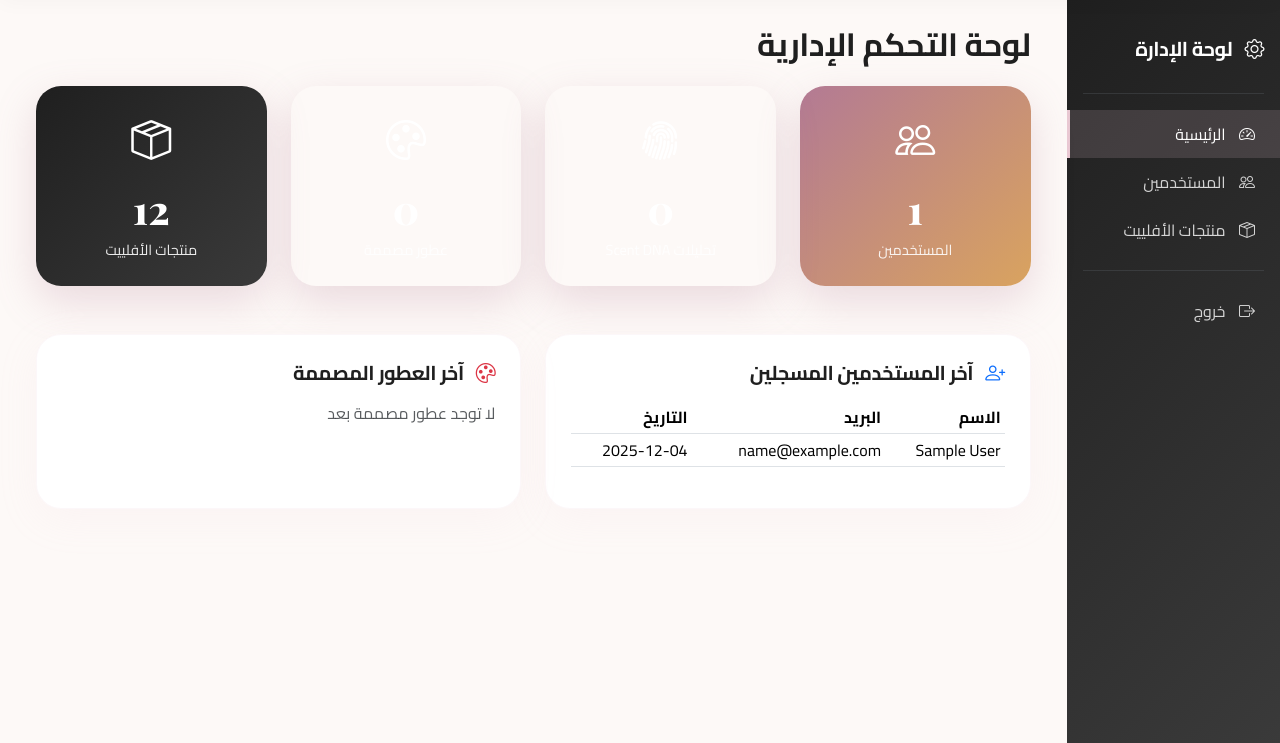
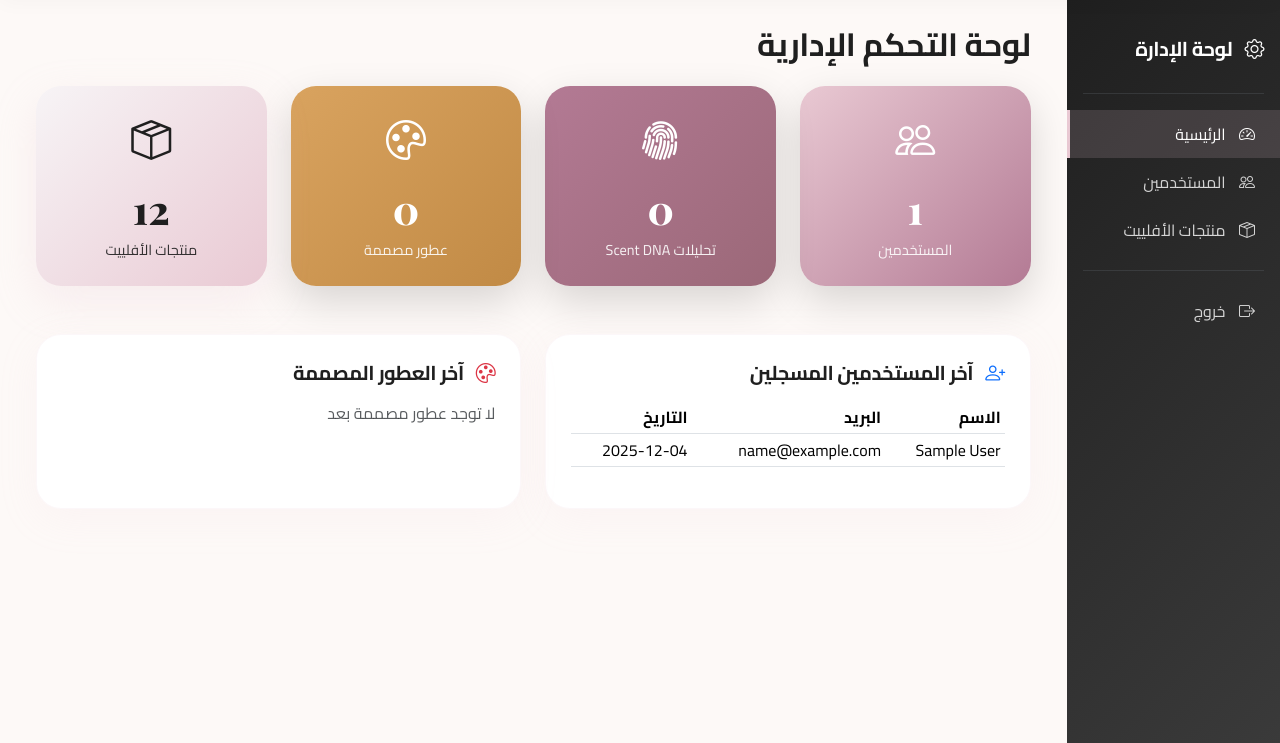
Before and after one commit to Omar-Shaheen-2001/Perlov_ai, a Flask app: page /admin/ in a window 1280 px wide. Shown: the part 65-808 px from the top of the page. Run offline with Flask 3, Linux system fonts and the light colour scheme; the visitor is signed in with stand-in values (Sample User, id 1); data comes from the database, SQL or seed files in the repository; data that the repository does not hold is empty.

Commit message:
Update admin dashboard cards with luxury styling and new color palette
Refactor app/static/css/style.css to introduce new .stat-card-* classes and enhance hover effects; update app/templates/admin/dashboard.html to use these new classes for improved visual appeal.

Replit-Commit-Author: Agent
Replit-Commit-Session-Id: eb15c536-c45d-4e1b-bd2d-11c422eb3b30
Replit-Commit-Checkpoint-Type: full_checkpoint
Replit-Commit-Event-Id: 69660e2c-c6d9-4264-be13-a67b76de17a7
Replit-Commit-Screenshot-Url: https://storage.googleapis.com/screenshot-production-us-central1/4a38d5c3-95fc-4b15-b9a4-da906ae912e2/eb15c536-c45d-4e1b-bd2d-11c422eb3b30/lWFlAYW
Replit-Helium-Checkpoint-Created: true

```diff
--- a/app/static/css/style.css
+++ b/app/static/css/style.css
@@ -455,12 +455,17 @@ body {
 }
 
 .stat-card {
-    background: linear-gradient(135deg, #B37A94 0%, #D9A35F 100%);
     color: white;
     border-radius: 25px;
     padding: 25px;
     text-align: center;
-    box-shadow: 0 15px 40px rgba(179, 122, 148, 0.25);
+    box-shadow: 0 15px 40px rgba(0, 0, 0, 0.15);
+    transition: all 0.3s ease;
+}
+
+.stat-card:hover {
+    transform: translateY(-5px);
+    box-shadow: 0 20px 50px rgba(0, 0, 0, 0.2);
 }
 
 .stat-card .stat-number {
@@ -472,6 +477,32 @@ body {
 .stat-card .stat-label {
     font-size: 0.9rem;
     opacity: 0.9;
+}
+
+.stat-card-blush {
+    background: linear-gradient(135deg, #E9C9D3 0%, #B37A94 100%);
+}
+
+.stat-card-plum {
+    background: linear-gradient(135deg, #B37A94 0%, #9B6878 100%);
+}
+
+.stat-card-amber {
+    background: linear-gradient(135deg, #D9A35F 0%, #C18A45 100%);
+}
+
+.stat-card-pearl {
+    background: linear-gradient(135deg, #F7F4F6 0%, #E9C9D3 100%);
+    color: var(--deep-black);
+}
+
+.stat-card-pearl .stat-number,
+.stat-card-pearl .stat-label {
+    color: var(--deep-black);
+}
+
+.stat-card-pearl {
+    box-shadow: 0 15px 40px rgba(233, 201, 211, 0.25);
 }
 
 .admin-sidebar {
--- a/app/templates/admin/dashboard.html
+++ b/app/templates/admin/dashboard.html
@@ -38,28 +38,28 @@
 
                 <div class="row g-4 mb-5">
                     <div class="col-md-3">
-                        <div class="stat-card">
+                        <div class="stat-card stat-card-blush">
                             <i class="bi bi-people fs-1 d-block mb-2"></i>
                             <div class="stat-number">{{ stats.users_count }}</div>
                             <div class="stat-label">المستخدمين</div>
                         </div>
                     </div>
                     <div class="col-md-3">
-                        <div class="stat-card" style="background: var(--secondary-gradient);">
+                        <div class="stat-card stat-card-plum">
                             <i class="bi bi-fingerprint fs-1 d-block mb-2"></i>
                             <div class="stat-number">{{ stats.profiles_count }}</div>
                             <div class="stat-label">تحليلات Scent DNA</div>
                         </div>
                     </div>
                     <div class="col-md-3">
-                        <div class="stat-card" style="background: var(--gold-gradient);">
+                        <div class="stat-card stat-card-amber">
                             <i class="bi bi-palette fs-1 d-block mb-2"></i>
                             <div class="stat-number">{{ stats.perfumes_count }}</div>
                             <div class="stat-label">عطور مصممة</div>
                         </div>
                     </div>
                     <div class="col-md-3">
-                        <div class="stat-card" style="background: var(--dark-gradient);">
+                        <div class="stat-card stat-card-pearl">
                             <i class="bi bi-box-seam fs-1 d-block mb-2"></i>
                             <div class="stat-number">{{ stats.products_count }}</div>
                             <div class="stat-label">منتجات الأفلييت</div>
```
Also changed, not shown: replit.md (+36 -5 lines), 1 other file.
